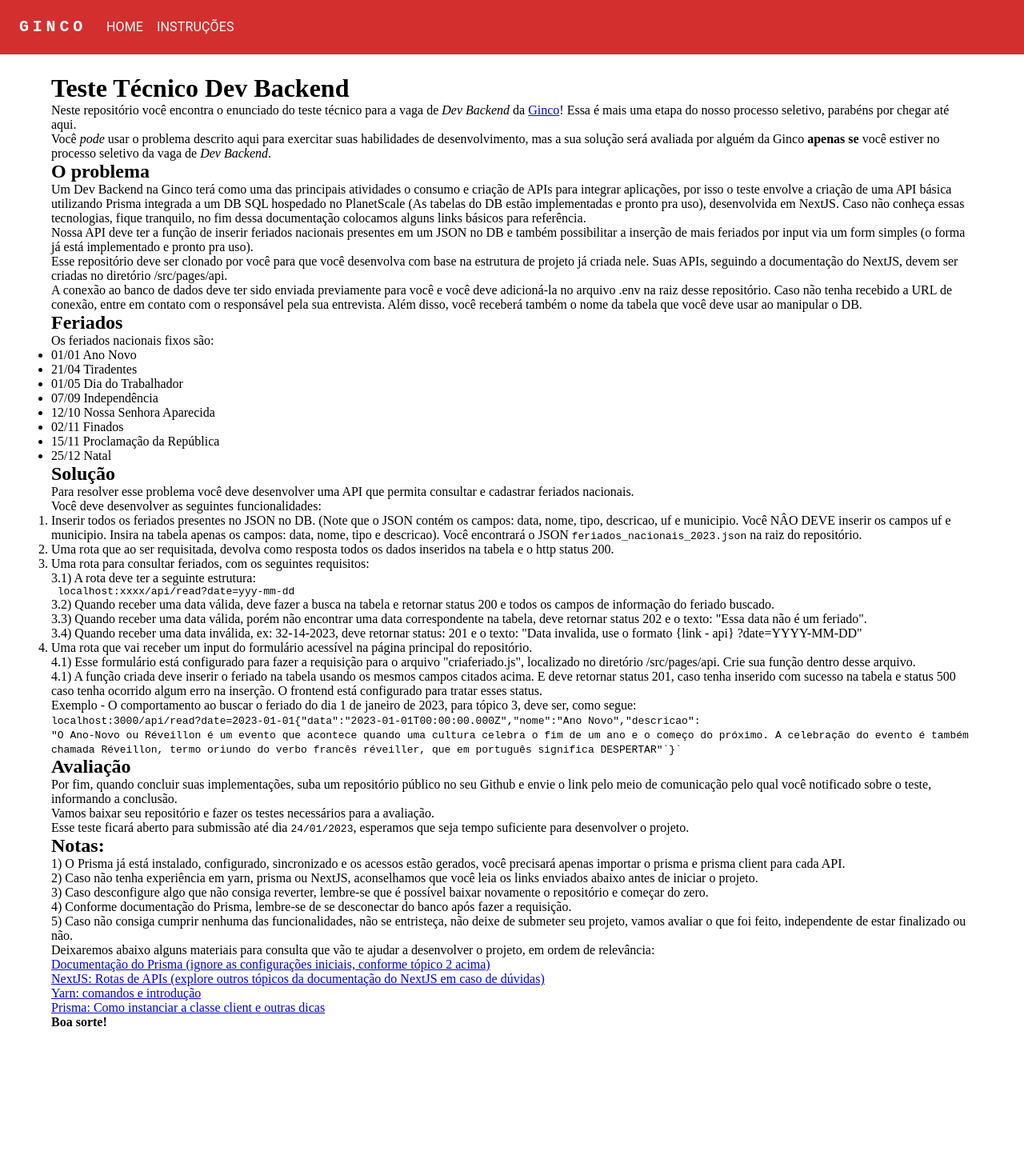
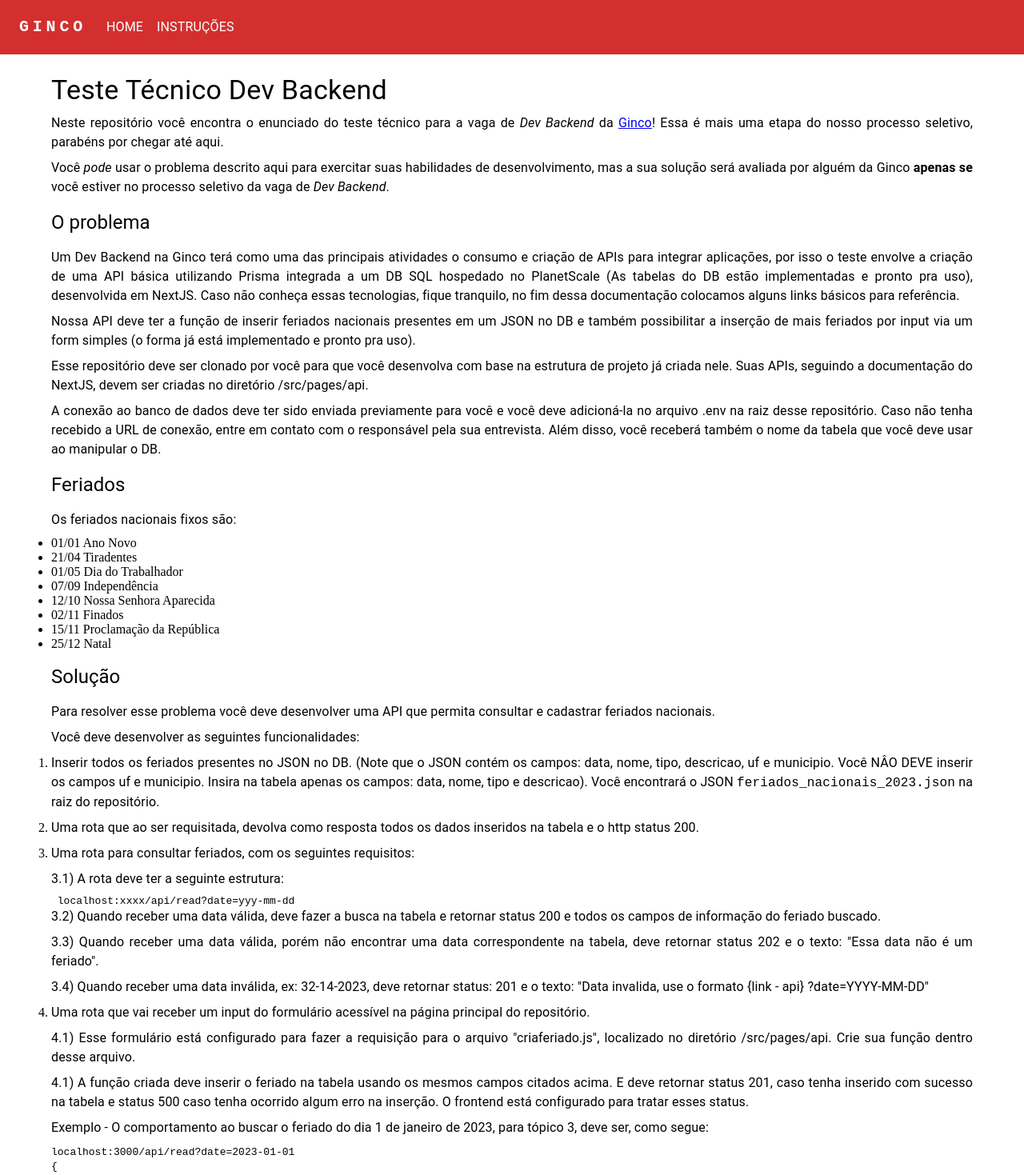
Before and after one commit to ginco-urbanismo/testebackend, a Next.js app: page /instrucoes in a window 1280 px wide. Shown: the top 1469 px of the page at 80% size. Before the commit the page ends 1311 px from the top, so only its background shows below. Built offline with nearby package versions, Linux system fonts and the light colour scheme.

Commit message:
refactor - melhoria visual no texto de instruções

```diff
--- a/src/pages/instrucoes.jsx
+++ b/src/pages/instrucoes.jsx
@@ -1,54 +1,77 @@
 import { Container, Typography } from "@mui/material";
+import Link from "next/link";
 
 function Instrucoes() {
    return (
       <Container sx={{ my: 3 }}>
-         <h1 id="teste-t-cnico-dev-backend">Teste Técnico Dev Backend</h1>
-         <p>
+         <Typography
+            sx={{ mb: 1, textAlign: "justify" }}
+            variant="h4"
+            id="teste-t-cnico-dev-backend"
+         >
+            Teste Técnico Dev Backend
+         </Typography>
+         <Typography sx={{ mb: 1, textAlign: "justify" }}>
             Neste repositório você encontra o enunciado do teste técnico para a vaga de{" "}
             <em>Dev Backend</em> da{" "}
-            <a href="https://gincourbanismo.com.br/aginco/2/ha-20-anos-te-ajudamos-a-concretizar-seus-sonhos">
+            <Link href="https://gincourbanismo.com.br/aginco/2/ha-20-anos-te-ajudamos-a-concretizar-seus-sonhos">
                Ginco
-            </a>
+            </Link>
             ! Essa é mais uma etapa do nosso processo seletivo, parabéns por chegar até
             aqui.
-         </p>
+         </Typography>
          <blockquote>
-            <p>
+            <Typography sx={{ mb: 1, textAlign: "justify" }}>
                Você <em>pode</em> usar o problema descrito aqui para exercitar suas
                habilidades de desenvolvimento, mas a sua solução será avaliada por alguém
                da Ginco <strong>apenas se</strong> você estiver no processo seletivo da
                vaga de <em>Dev Backend</em>.
-            </p>
+            </Typography>
          </blockquote>
-         <h2 id="o-problema">O problema</h2>
-         <p>
+         <Typography
+            sx={{ mb: 1 }}
+            variant="h5"
+            id="o-problema"
+            style={{ margin: "2vh 0" }}
+         >
+            O problema
+         </Typography>
+         <Typography sx={{ mb: 1, textAlign: "justify" }}>
             Um Dev Backend na Ginco terá como uma das principais atividades o consumo e
             criação de APIs para integrar aplicações, por isso o teste envolve a criação
             de uma API básica utilizando Prisma integrada a um DB SQL hospedado no
             PlanetScale (As tabelas do DB estão implementadas e pronto pra uso),
             desenvolvida em NextJS. Caso não conheça essas tecnologias, fique tranquilo,
             no fim dessa documentação colocamos alguns links básicos para referência.
-         </p>
-         <p>
+         </Typography>
+         <Typography sx={{ mb: 1, textAlign: "justify" }}>
             Nossa API deve ter a função de inserir feriados nacionais presentes em um JSON
             no DB e também possibilitar a inserção de mais feriados por input via um form
             simples (o forma já está implementado e pronto pra uso).
-         </p>
-         <p>
+         </Typography>
+         <Typography sx={{ mb: 1, textAlign: "justify" }}>
             Esse repositório deve ser clonado por você para que você desenvolva com base
             na estrutura de projeto já criada nele. Suas APIs, seguindo a documentação do
             NextJS, devem ser criadas no diretório /src/pages/api.
-         </p>
-         <p>
+         </Typography>
+         <Typography sx={{ mb: 1, textAlign: "justify" }}>
             A conexão ao banco de dados deve ter sido enviada previamente para você e você
             deve adicioná-la no arquivo .env na raiz desse repositório. Caso não tenha
             recebido a URL de conexão, entre em contato com o responsável pela sua
             entrevista. Além disso, você receberá também o nome da tabela que você deve
             usar ao manipular o DB.
-         </p>
-         <h2 id="feriados">Feriados</h2>
-         <p>Os feriados nacionais fixos são:</p>
+         </Typography>
+         <Typography
+            sx={{ mb: 1 }}
+            variant="h5"
+            id="feriados"
+            style={{ margin: "2vh 0" }}
+         >
+            Feriados
+         </Typography>
+         <Typography sx={{ mb: 1, textAlign: "justify" }}>
+            Os feriados nacionais fixos são:
+         </Typography>
          <ul>
             <li>01/01 Ano Novo</li>
             <li>21/04 Tiradentes</li>
@@ -59,31 +82,44 @@ function Instrucoes() {
             <li>15/11 Proclamação da República</li>
             <li>25/12 Natal</li>
          </ul>
-         <h2 id="solu-o">Solução</h2>
-         <p>
+         <Typography
+            sx={{ mb: 1, textAlign: "justify" }}
+            variant="h5"
+            id="solu-o"
+            style={{ margin: "2vh 0" }}
+         >
+            Solução
+         </Typography>
+         <Typography sx={{ mb: 1, textAlign: "justify" }}>
             Para resolver esse problema você deve desenvolver uma API que permita
             consultar e cadastrar feriados nacionais.
-         </p>
-         <p>Você deve desenvolver as seguintes funcionalidades:</p>
+         </Typography>
+         <Typography sx={{ mb: 1, textAlign: "justify" }}>
+            Você deve desenvolver as seguintes funcionalidades:
+         </Typography>
          <ol>
             <li>
-               <p>
+               <Typography sx={{ mb: 1, textAlign: "justify" }}>
                   Inserir todos os feriados presentes no JSON no DB. (Note que o JSON
                   contém os campos: data, nome, tipo, descricao, uf e municipio. Você NÂO
                   DEVE inserir os campos uf e municipio. Insira na tabela apenas os
                   campos: data, nome, tipo e descricao). Você encontrará o JSON{" "}
                   <code>feriados_nacionais_2023.json</code> na raiz do repositório.
-               </p>
+               </Typography>
             </li>
             <li>
-               <p>
+               <Typography sx={{ mb: 1, textAlign: "justify" }}>
                   Uma rota que ao ser requisitada, devolva como resposta todos os dados
                   inseridos na tabela e o http status 200.
-               </p>
+               </Typography>
             </li>
             <li>
-               <p>Uma rota para consultar feriados, com os seguintes requisitos:</p>
-               <p>3.1) A rota deve ter a seguinte estrutura:</p>
+               <Typography sx={{ mb: 1, textAlign: "justify" }}>
+                  Uma rota para consultar feriados, com os seguintes requisitos:
+               </Typography>
+               <Typography sx={{ mb: 1, textAlign: "justify" }}>
+                  3.1) A rota deve ter a seguinte estrutura:
+               </Typography>
                <pre>
                   <code>
                      {" "}
@@ -91,128 +127,145 @@ function Instrucoes() {
                      <span class="hljs-built_in">date</span>=yyy-mm-dd
                   </code>
                </pre>
-               <p>
+               <Typography sx={{ mb: 1, textAlign: "justify" }}>
                   3.2) Quando receber uma data válida, deve fazer a busca na tabela e
                   retornar status 200 e todos os campos de informação do feriado buscado.
-               </p>
-               <p>
+               </Typography>
+               <Typography sx={{ mb: 1, textAlign: "justify" }}>
                   3.3) Quando receber uma data válida, porém não encontrar uma data
                   correspondente na tabela, deve retornar status 202 e o texto: &quot;Essa
                   data não é um feriado&quot;.
-               </p>
-               <p>
+               </Typography>
+               <Typography sx={{ mb: 1, textAlign: "justify" }}>
                   3.4) Quando receber uma data inválida, ex: 32-14-2023, deve retornar
                   status: 201 e o texto: &quot;Data invalida, use o formato {"{"}link -
                   api{"}"} ?date=YYYY-MM-DD&quot;
-               </p>
+               </Typography>
             </li>
             <li>
-               <p>
+               <Typography sx={{ mb: 1, textAlign: "justify" }}>
                   Uma rota que vai receber um input do formulário acessível na página
                   principal do repositório.
-               </p>
-               <p>
+               </Typography>
+               <Typography sx={{ mb: 1, textAlign: "justify" }}>
                   4.1) Esse formulário está configurado para fazer a requisição para o
                   arquivo &quot;criaferiado.js&quot;, localizado no diretório
                   /src/pages/api. Crie sua função dentro desse arquivo.
-               </p>
-               <p>
+               </Typography>
+               <Typography sx={{ mb: 1, textAlign: "justify" }}>
                   4.1) A função criada deve inserir o feriado na tabela usando os mesmos
                   campos citados acima. E deve retornar status 201, caso tenha inserido
                   com sucesso na tabela e status 500 caso tenha ocorrido algum erro na
                   inserção. O frontend está configurado para tratar esses status.
-               </p>
+               </Typography>
             </li>
          </ol>
-         <p>
+         <Typography sx={{ mb: 1, textAlign: "justify" }}>
             Exemplo - O comportamento ao buscar o feriado do dia 1 de janeiro de 2023,
             para tópico 3, deve ser, como segue:
-         </p>
+         </Typography>
          <code>
             localhost:<span class="hljs-number">3000</span>/api/
             <span class="hljs-built_in">read</span>?
             <span class="hljs-built_in">date</span>=<span class="hljs-number">2023</span>
             <span class="hljs-number">-01</span>
-            <span class="hljs-number">-01</span>{"{"}
+            <span class="hljs-number">-01</span>
+            <br />
+            {"{"} <br />
             <span class="hljs-string">"data"</span>:
             <span class="hljs-string">"2023-01-01T00:00:00.000Z"</span>,
+            <br />
             <span class="hljs-string">"nome"</span>:
-            <span class="hljs-string">"Ano Novo"</span>,
+            <span class="hljs-string">"Ano Novo"</span>, <br />
             <span class="hljs-string">"descricao"</span>:
-            <br />
             <span class="hljs-string">
                "O Ano-Novo ou Réveillon é um evento que acontece quando uma cultura
                celebra o fim de um ano e o começo do próximo. A celebração do evento é
                também chamada Réveillon, termo oriundo do verbo francês réveiller, que em
                português significa DESPERTAR"
             </span>
-            `{"}"}`
+            <br />
+            {"}"}
          </code>
-         <h2 id="avalia-o">Avaliação</h2>
-         <p>
+         <Typography
+            sx={{ mb: 1 }}
+            variant="h5"
+            id="avalia-o"
+            style={{ margin: "2vh 0" }}
+         >
+            Avaliação
+         </Typography>
+         <Typography sx={{ mb: 1, textAlign: "justify" }}>
             Por fim, quando concluir suas implementações, suba um repositório público no
             seu Github e envie o link pelo meio de comunicação pelo qual você notificado
             sobre o teste, informando a conclusão.{" "}
-         </p>
-         <p>
+         </Typography>
+         <Typography sx={{ mb: 1, textAlign: "justify" }}>
             Vamos baixar seu repositório e fazer os testes necessários para a avaliação.
-         </p>
-         <p>
+         </Typography>
+         <Typography sx={{ mb: 1, textAlign: "justify" }}>
             Esse teste ficará aberto para submissão até dia <code>24/01/2023</code>,
             esperamos que seja tempo suficiente para desenvolver o projeto.
-         </p>
-         <h2 id="notas-">Notas:</h2>
-         <p>
+         </Typography>
+         <Typography
+            sx={{ mb: 1, textAlign: "justify" }}
+            variant="h5"
+            id="notas-"
+            style={{ margin: "2vh 0" }}
+         >
+            Notas:
+         </Typography>
+         <Typography sx={{ mb: 1, textAlign: "justify" }}>
             1) O Prisma já está instalado, configurado, sincronizado e os acessos estão
             gerados, você precisará apenas importar o prisma e prisma client para cada
             API.{" "}
-         </p>
-         <p>
+         </Typography>
+         <Typography sx={{ mb: 1, textAlign: "justify" }}>
             2) Caso não tenha experiência em yarn, prisma ou NextJS, aconselhamos que você
             leia os links enviados abaixo antes de iniciar o projeto.{" "}
-         </p>
-         <p>
+         </Typography>
+         <Typography sx={{ mb: 1, textAlign: "justify" }}>
             3) Caso desconfigure algo que não consiga reverter, lembre-se que é possível
             baixar novamente o repositório e começar do zero.{" "}
-         </p>
-         <p>
+         </Typography>
+         <Typography sx={{ mb: 1, textAlign: "justify" }}>
             4) Conforme documentação do Prisma, lembre-se de se desconectar do banco após
             fazer a requisição.
-         </p>
-         <p>
+         </Typography>
+         <Typography sx={{ mb: 1, textAlign: "justify" }}>
             5) Caso não consiga cumprir nenhuma das funcionalidades, não se entristeça,
             não deixe de submeter seu projeto, vamos avaliar o que foi feito, independente
             de estar finalizado ou não.{" "}
-         </p>
-         <p>
+         </Typography>
+         <Typography sx={{ mb: 1, textAlign: "justify" }}>
             Deixaremos abaixo alguns materiais para consulta que vão te ajudar a
             desenvolver o projeto, em ordem de relevância:
-         </p>
-         <p>
-            <a href="https://www.prisma.io/docs/getting-started/quickstart">
+         </Typography>
+         <Typography sx={{ mb: 1, textAlign: "justify" }}>
+            <Link href="https://www.prisma.io/docs/getting-started/quickstart">
                Documentação do Prisma (ignore as configurações iniciais, conforme tópico 2
                acima)
-            </a>
-         </p>
-         <p>
-            <a href="https://nextjs.org/learn/basics/api-routes/creating-api-routes">
+            </Link>
+         </Typography>
+         <Typography sx={{ mb: 1, textAlign: "justify" }}>
+            <Link href="https://nextjs.org/learn/basics/api-routes/creating-api-routes">
                NextJS: Rotas de APIs (explore outros tópicos da documentação do NextJS em
                caso de dúvidas)
-            </a>
-         </p>
-         <p>
-            <a href="https://blog.betrybe.com/desenvolvimento-web/yarn/">
+            </Link>
+         </Typography>
+         <Typography sx={{ mb: 1, textAlign: "justify" }}>
+            <Link href="https://blog.betrybe.com/desenvolvimento-web/yarn/">
                Yarn: comandos e introdução
-            </a>
-         </p>
-         <p>
-            <a href="https://prensa.li/prensa/como-criar-um-sistema-crud-com-o-prisma/">
+            </Link>
+         </Typography>
+         <Typography sx={{ mb: 1, textAlign: "justify" }}>
+            <Link href="https://prensa.li/prensa/como-criar-um-sistema-crud-com-o-prisma/">
                Prisma: Como instanciar a classe client e outras dicas
-            </a>
-         </p>
-         <p>
+            </Link>
+         </Typography>
+         <Typography sx={{ mb: 1, textAlign: "justify" }}>
             <strong>Boa sorte!</strong>
-         </p>
+         </Typography>
       </Container>
    );
 }
```
